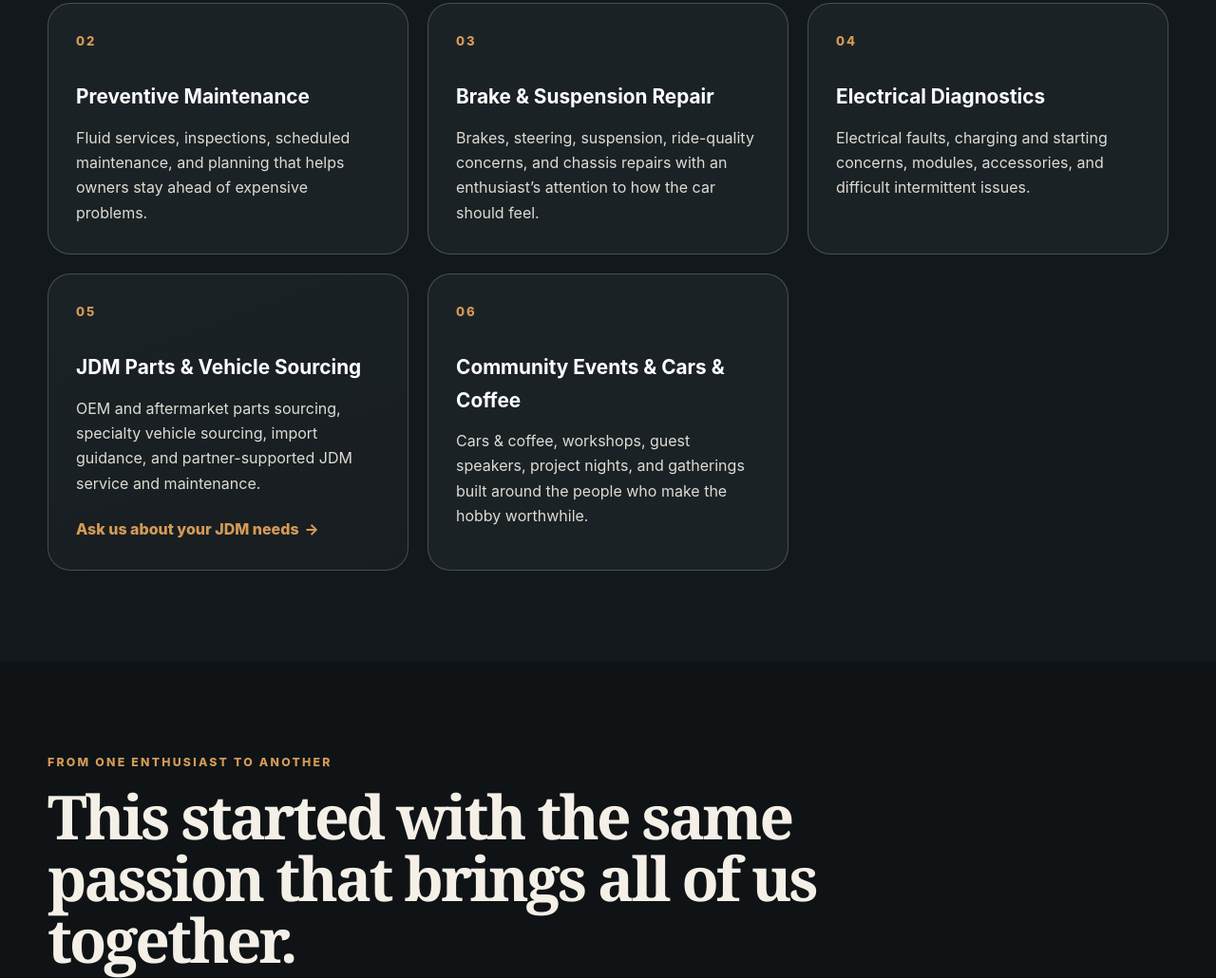
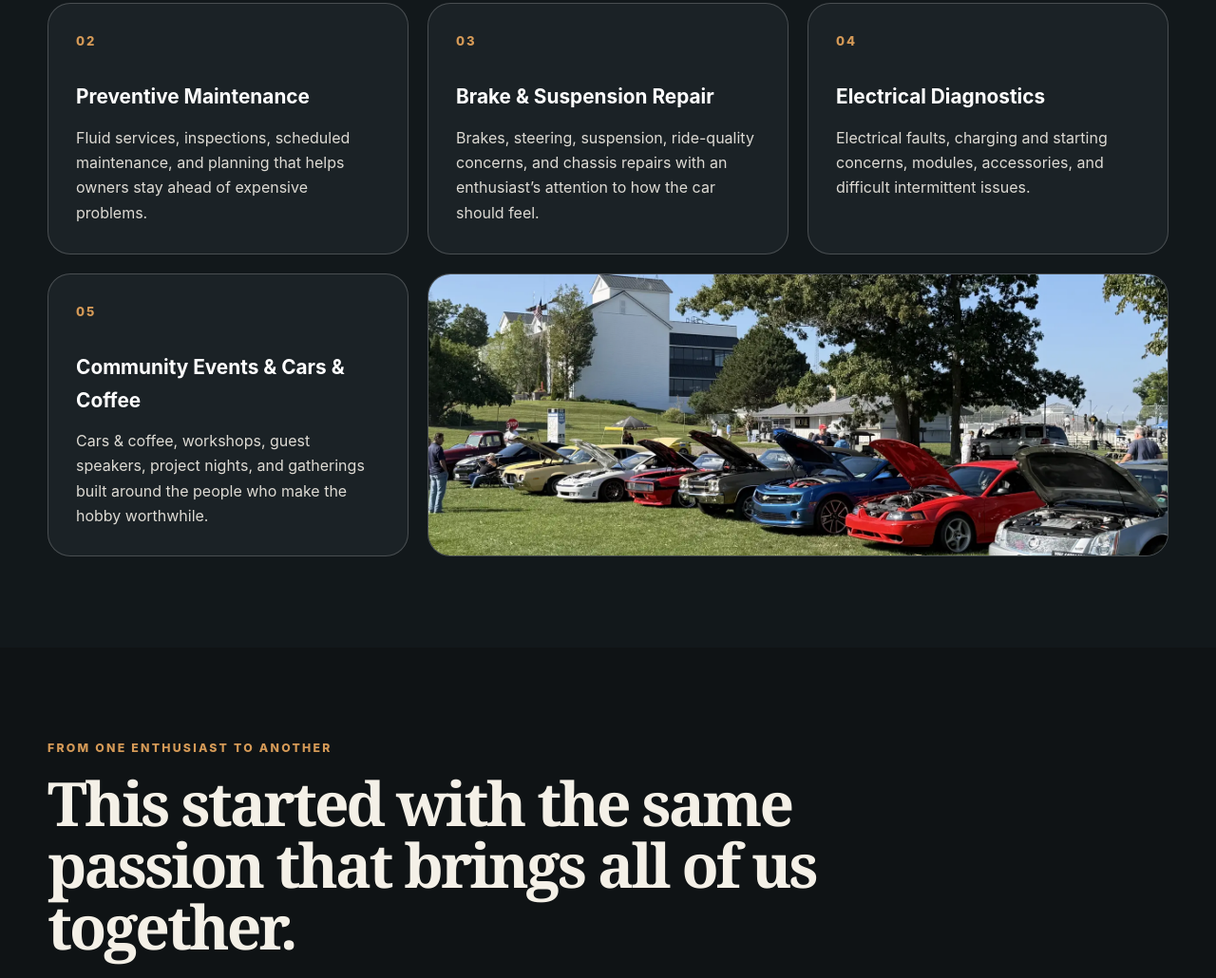
Before and after one commit to ryanehiggins/depotmotorworks, a plain HTML site: page index.html in a window 1280 px wide. Shown: the part 4472-5502 px from the top of the page at 95% size. Drawn offline with Linux system fonts and the light colour scheme.

Commit message:
Remove the homepage JDM card and add Ryan's car show photo.
The services grid no longer offers JDM parts or vehicle sourcing, and the remaining cards stay numbered in order. The events card sits beside a WebP of Ryan's Wisconsin car show.

Co-authored-by: ryanehiggins <ryanehiggins@users.noreply.github.com>

```diff
--- a/css/styles.css
+++ b/css/styles.css
@@ -298,6 +298,27 @@ button, input, select, textarea { font: inherit; }
 }
 .card h3 { margin: 0 0 12px; color: #fff; font-size: 1.3rem; }
 .card p { margin: 0; color: #dedbd4; }
+.card-photo {
+  margin: 0;
+  padding: 0;
+  overflow: hidden;
+  min-height: 265px;
+}
+.card-photo img {
+  width: 100%;
+  height: 100%;
+  min-height: 220px;
+  object-fit: cover;
+  object-position: center;
+}
+.card-photo:hover { transform: none; }
+@media (min-width: 941px) {
+  .card-photo { grid-column: span 2; }
+}
+@media (max-width: 650px) {
+  .card-photo, .card-photo img { min-height: 0; }
+  .card-photo img { height: auto; aspect-ratio: 1800 / 648; }
+}
 
 .story { background: #0f1315; }
 .story-copy { max-width: 880px; margin-bottom: 48px; }
--- a/index.html
+++ b/index.html
@@ -161,8 +161,10 @@ src="https://www.facebook.com/tr?id=1576387917274548&ev=PageView&noscript=1"
         <article class="card"><div class="card-number">02</div><h3>Preventive Maintenance</h3><p>Fluid services, inspections, scheduled maintenance, and planning that helps owners stay ahead of expensive problems.</p></article>
         <article class="card"><div class="card-number">03</div><h3>Brake &amp; Suspension Repair</h3><p>Brakes, steering, suspension, ride-quality concerns, and chassis repairs with an enthusiast’s attention to how the car should feel.</p></article>
         <article class="card"><div class="card-number">04</div><h3>Electrical Diagnostics</h3><p>Electrical faults, charging and starting concerns, modules, accessories, and difficult intermittent issues.</p></article>
-        <article class="card specialty-card"><div class="card-number">05</div><h3>JDM Parts &amp; Vehicle Sourcing</h3><p>OEM and aftermarket parts sourcing, specialty vehicle sourcing, import guidance, and partner-supported JDM service and maintenance.</p><a class="text-link" href="#dispatch">Ask us about your JDM needs</a></article>
-        <article class="card"><div class="card-number">06</div><h3>Community Events &amp; Cars &amp; Coffee</h3><p>Cars &amp; coffee, workshops, guest speakers, project nights, and gatherings built around the people who make the hobby worthwhile.</p></article>
+        <article class="card"><div class="card-number">05</div><h3>Community Events &amp; Cars &amp; Coffee</h3><p>Cars &amp; coffee, workshops, guest speakers, project nights, and gatherings built around the people who make the hobby worthwhile.</p></article>
+        <figure class="card card-photo">
+          <img src="images/wisconsin-car-show-hoods-open.webp" alt="Cars lined up with hoods open at a local Wisconsin car show" width="1800" height="648" loading="lazy" decoding="async">
+        </figure>
       </div>
     </div>
   </section>
@@ -342,7 +344,6 @@ src="https://www.facebook.com/tr?id=1576387917274548&ev=PageView&noscript=1"
               <option>Following the build</option>
               <option>Current automotive service</option>
               <option>Wireless CarPlay / Android Auto</option>
-              <option>JDM parts or vehicle sourcing</option>
               <option>Car Stories</option>
               <option>Events and workshops</option>
               <option>Founding 50 updates</option>
```
Also changed, not shown: images/wisconsin-car-show-hoods-open.webp (added).
